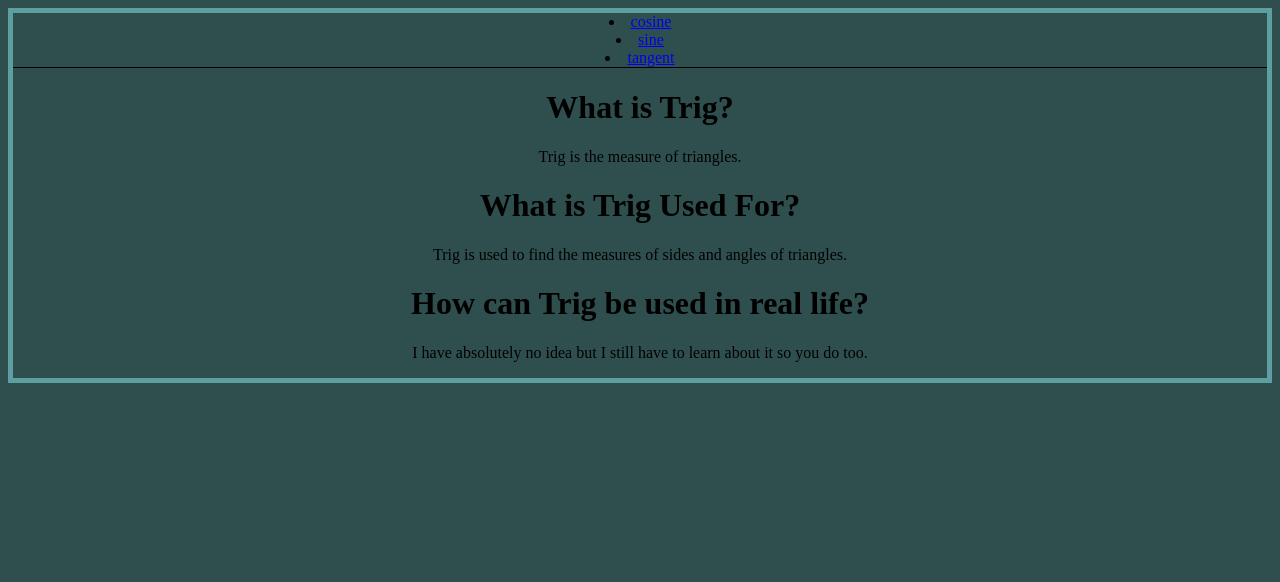
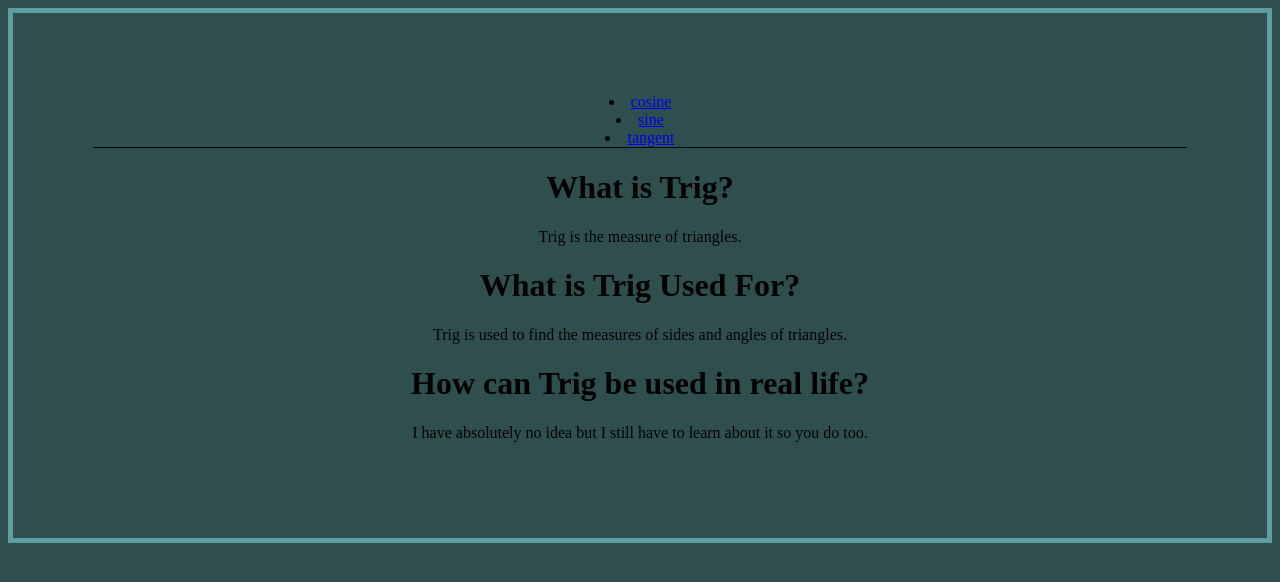
Before and after one commit to stuycs-gh-classrooms/10-web-bchin60, a plain HTML site: page site/index.html in a window 1280 px wide. Drawn offline with Linux system fonts and the light colour scheme.

Commit message:
Update project_style.css

```diff
--- a/site/project_style.css
+++ b/site/project_style.css
@@ -6,6 +6,7 @@ nav {
   list-style: none;
 }
 body {
+  padding: 5em;
   background-color: darkslategray;
   text-align: center;
   border: 5px solid cadetblue;
```
